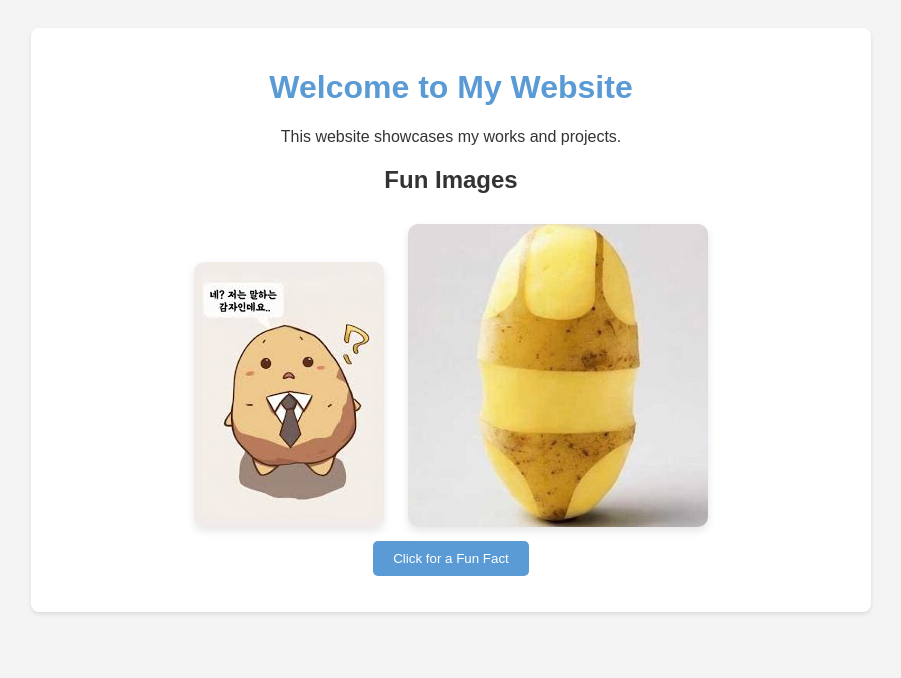
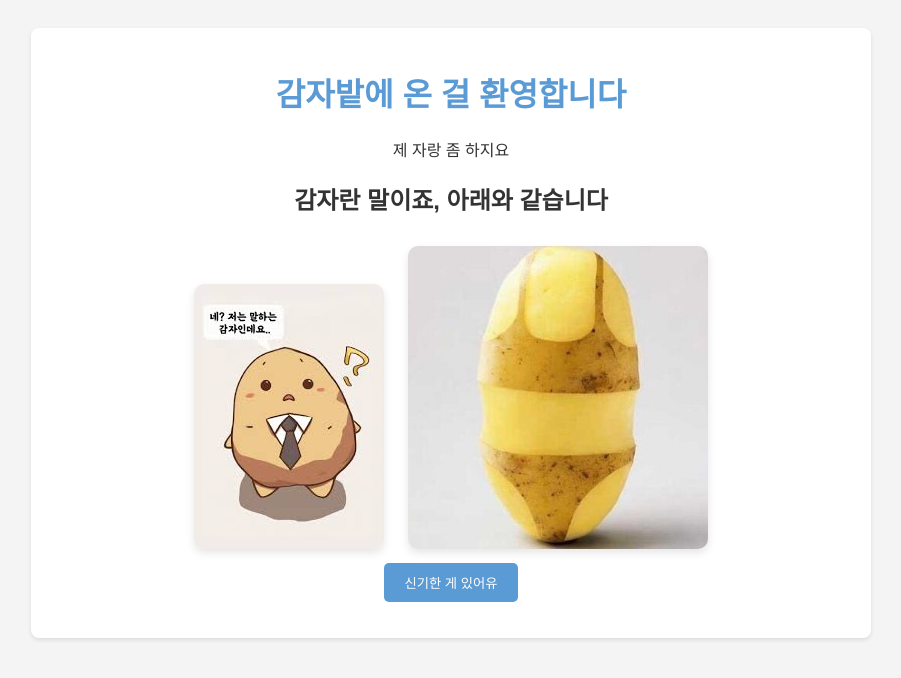
Before and after one commit to jinug0905/my-website-temp, a plain HTML site: page index.html in a window 1280 px wide. Shown: the whole page, without its empty margins (189-1090 px from the left). Drawn offline with Linux system fonts and the light colour scheme.

Commit message:
3. Update into korean index.html

```diff
--- a/index.html
+++ b/index.html
@@ -11,11 +11,11 @@
 </head>
 <body>
     <div class="container">
-        <h1>Welcome to My Website</h1>
-        <p>This website showcases my works and projects.</p>
+        <h1>감자밭에 온 걸 환영합니다</h1>
+        <p>제 자랑 좀 하지요</p>
 
         <!-- Images uploaded by the user -->
-        <h2>Fun Images</h2>
+        <h2>감자란 말이죠, 아래와 같습니다</h2>
         <div class="images">
             <!-- Relative paths to the images -->
             <img src="gamja1.jpeg" alt="Cute Potato in Suit">
@@ -23,7 +23,7 @@
         </div>
 
         <!-- A button and a space for a fun fact (dynamic content from JS) -->
-        <button id="fun-button">Click for a Fun Fact</button>
+        <button id="fun-button">신기한 게 있어유</button>
         <p id="fun-fact"></p>
     </div>
 
```
